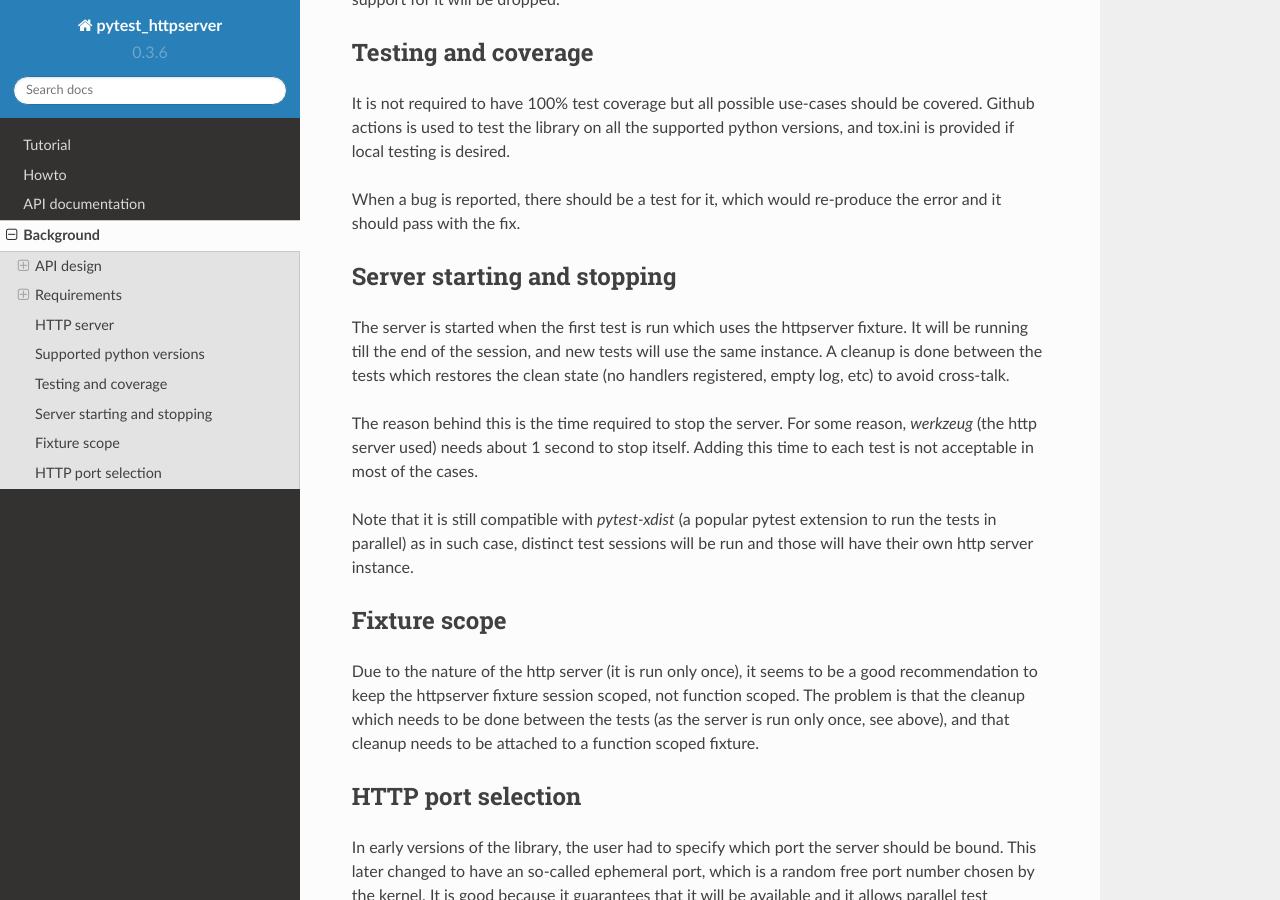
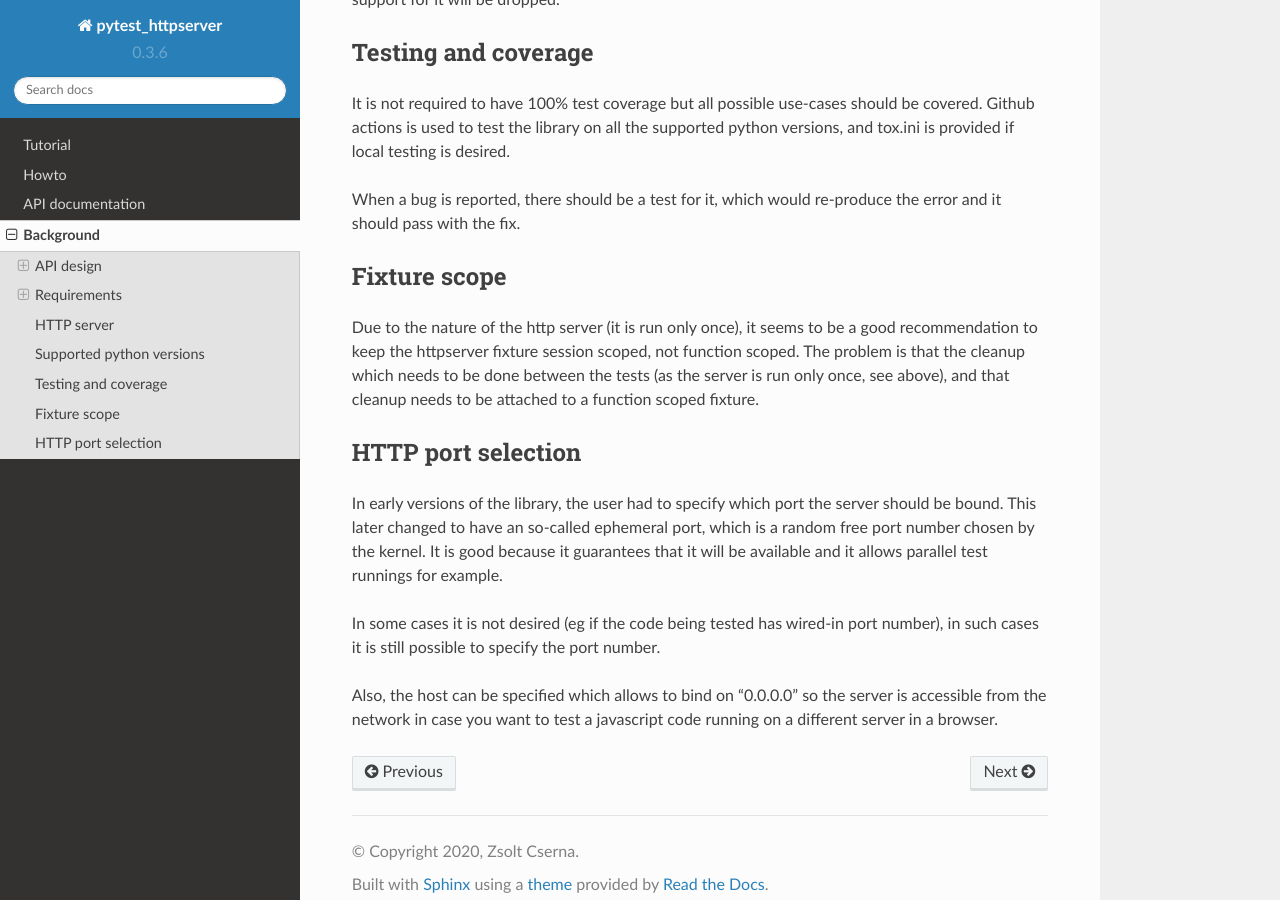
Before and after one commit to csernazs/pytest-httpserver, a Sphinx documentation site: the page built from doc/background.rst, in a window 1280 px wide and 900 px high, scrolled down 3529 px. Built offline with Sphinx 7.4.7 and the Read the Docs theme 2.0.0, drawn with Linux system fonts in a browser that asks for light colours.

Commit message:
Removed Plugin.SERVER singleton in order to make http-server reusable
Based on the need we had we used pytest-httpserver to test multiple server instances running at once. After checking documentation and background we found that on the purpose of the single was to override start-up time on werzeuk server library. We confirmed that that is not the case anymore at least at Werkzeug==1.0.1.

```diff
--- a/doc/background.rst
+++ b/doc/background.rst
@@ -190,22 +190,6 @@ python versions, and tox.ini is provided if local testing is desired.
 When a bug is reported, there should be a test for it, which would re-produce
 the error and it should pass with the fix.
 
-Server starting and stopping
-----------------------------
-
-The server is started when the first test is run which uses the httpserver
-fixture. It will be running till the end of the session, and new tests will use
-the same instance. A cleanup is done between the tests which restores the clean
-state (no handlers registered, empty log, etc) to avoid cross-talk.
-
-The reason behind this is the time required to stop the server. For some reason,
-*werkzeug* (the http server used) needs about 1 second to stop itself. Adding this
-time to each test is not acceptable in most of the cases.
-
-Note that it is still compatible with *pytest-xdist* (a popular pytest extension
-to run the tests in parallel) as in such case, distinct test sessions will be
-run and those will have their own http server instance.
-
 
 Fixture scope
 -------------
```
Also changed, not shown: 1 other file.
